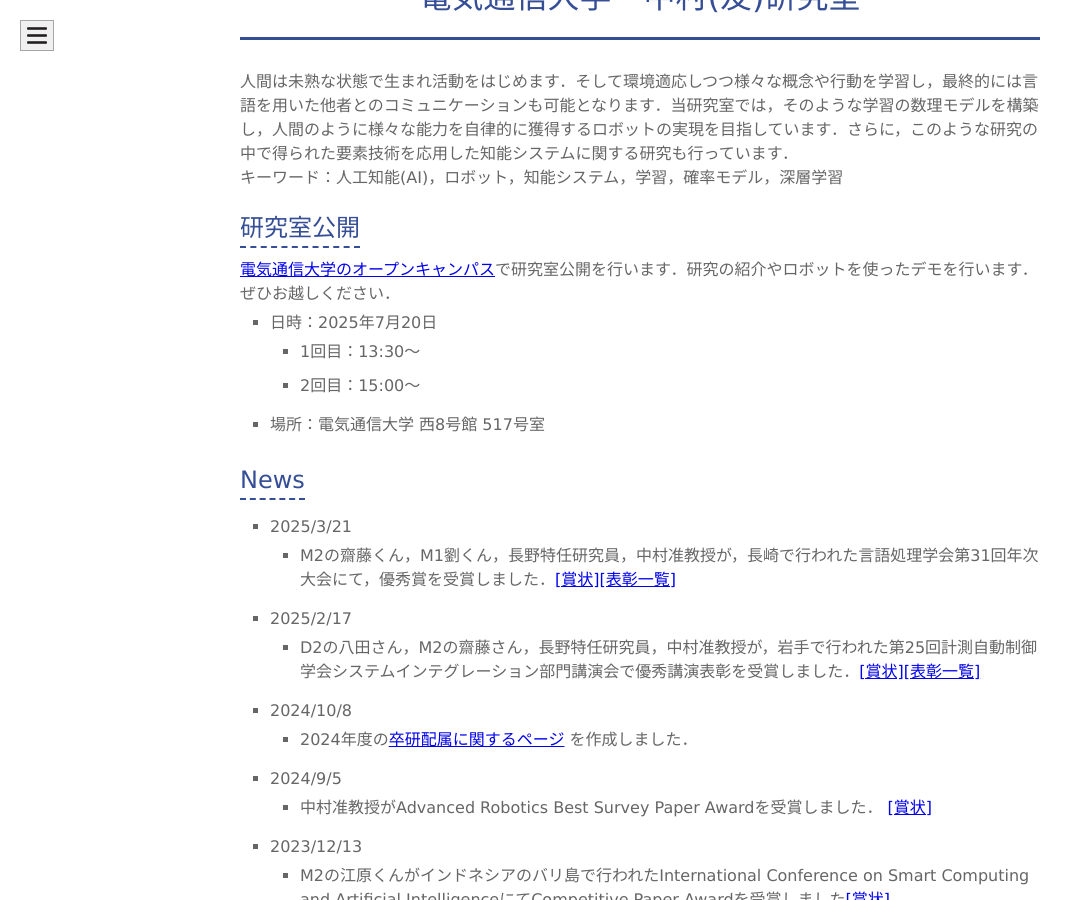
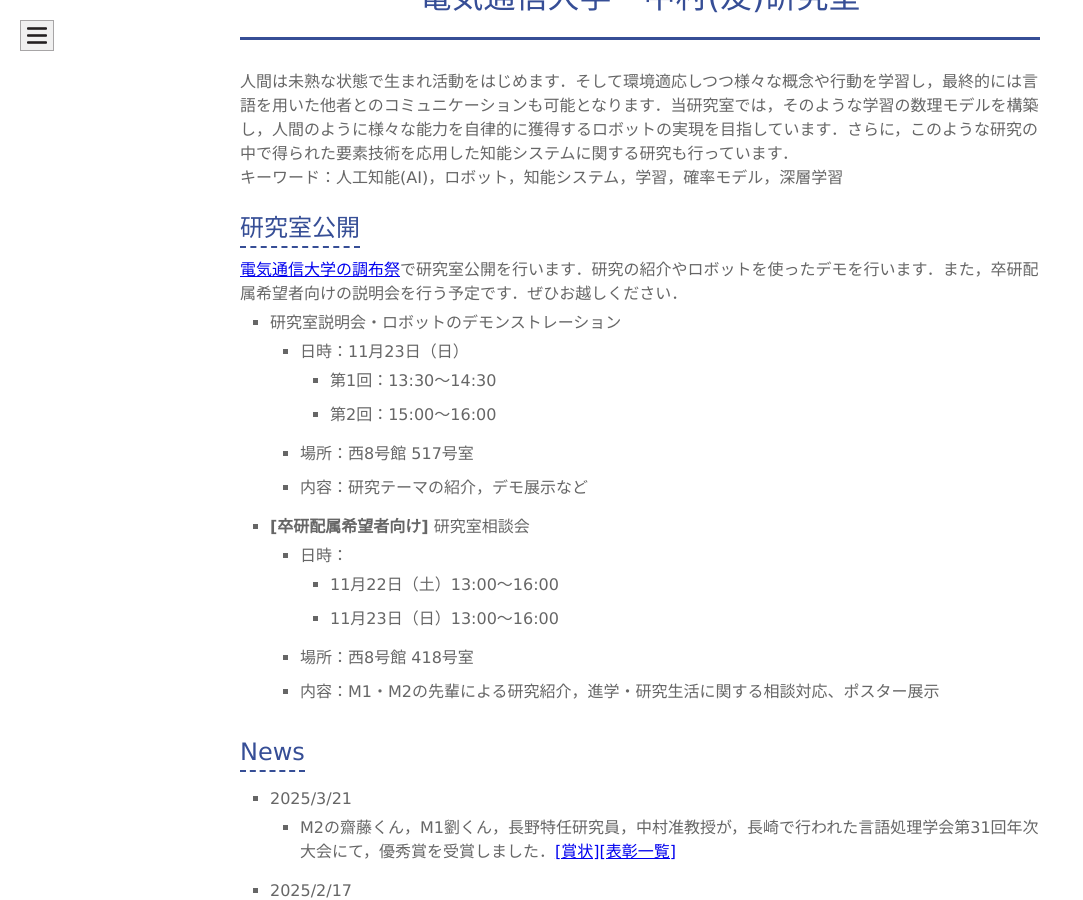
Before and after one commit to naka-lab/naka-lab.github.io, a Jekyll site: the page built from index.md, in a window 1280 px wide and 900 px high, scrolled down 504 px. Shown: the whole window, without its empty margins (0-1083 px from the left). Built offline with Jekyll 4.4.1, drawn with Linux system fonts in a browser that asks for light colours; our own code applies the rules of GitHub Pages for plain Markdown files.

Commit message:
トップページに研究室公開情報を追加

```diff
--- a/index.md
+++ b/index.md
@@ -8,13 +8,22 @@ layout: default
 キーワード：人工知能(AI)，ロボット，知能システム，学習，確率モデル，深層学習
 
 ## 研究室公開
-[電気通信大学のオープンキャンパス](https://www.uec.ac.jp/education/undergraduate/event/opencampus.html)で研究室公開を行います．研究の紹介やロボットを使ったデモを行います．ぜひお越しください．
+[電気通信大学の調布祭](https://www.chofusai.jp/)で研究室公開を行います．研究の紹介やロボットを使ったデモを行います．また，卒研配属希望者向けの説明会を行う予定です．ぜひお越しください．
 
-- 日時：2025年7月20日
-  - 1回目：13:30〜
-  - 2回目：15:00〜
-- 場所：電気通信大学 西8号館 517号室
 
+- 研究室説明会・ロボットのデモンストレーション
+  - 日時：11月23日（日）
+    - 第1回：13:30〜14:30
+    - 第2回：15:00〜16:00
+  - 場所：西8号館 517号室
+  - 内容：研究テーマの紹介，デモ展示など
+
+- **[卒研配属希望者向け]** 研究室相談会
+  - 日時：
+    - 11月22日（土）13:00〜16:00
+    - 11月23日（日）13:00〜16:00
+  - 場所：西8号館 418号室
+  - 内容：M1・M2の先輩による研究紹介，進学・研究生活に関する相談対応、ポスター展示
 
 ## News
 * 2025/3/21
```
Also changed, not shown: subpages/haizoku.md (+1 -1 lines).
